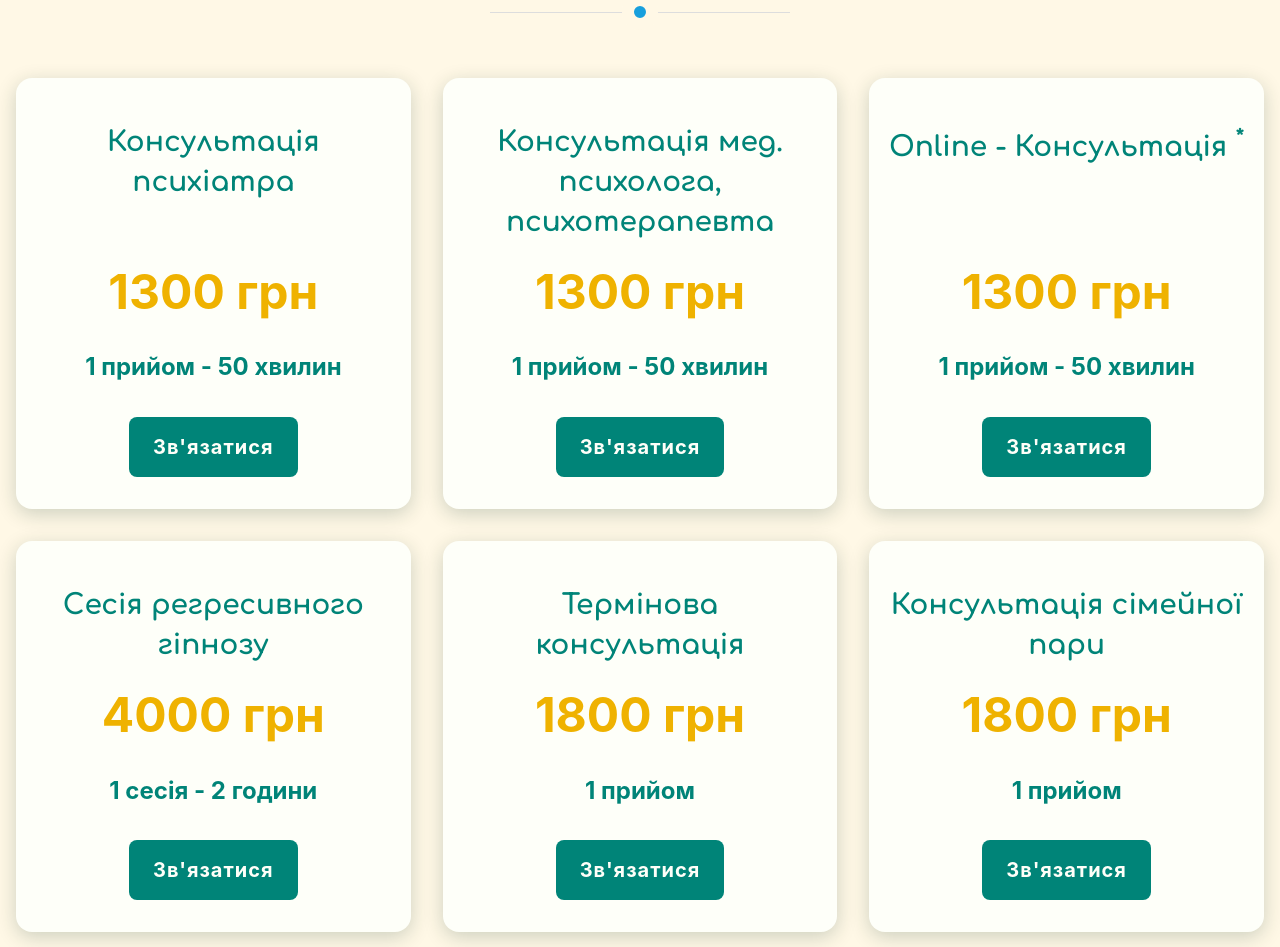
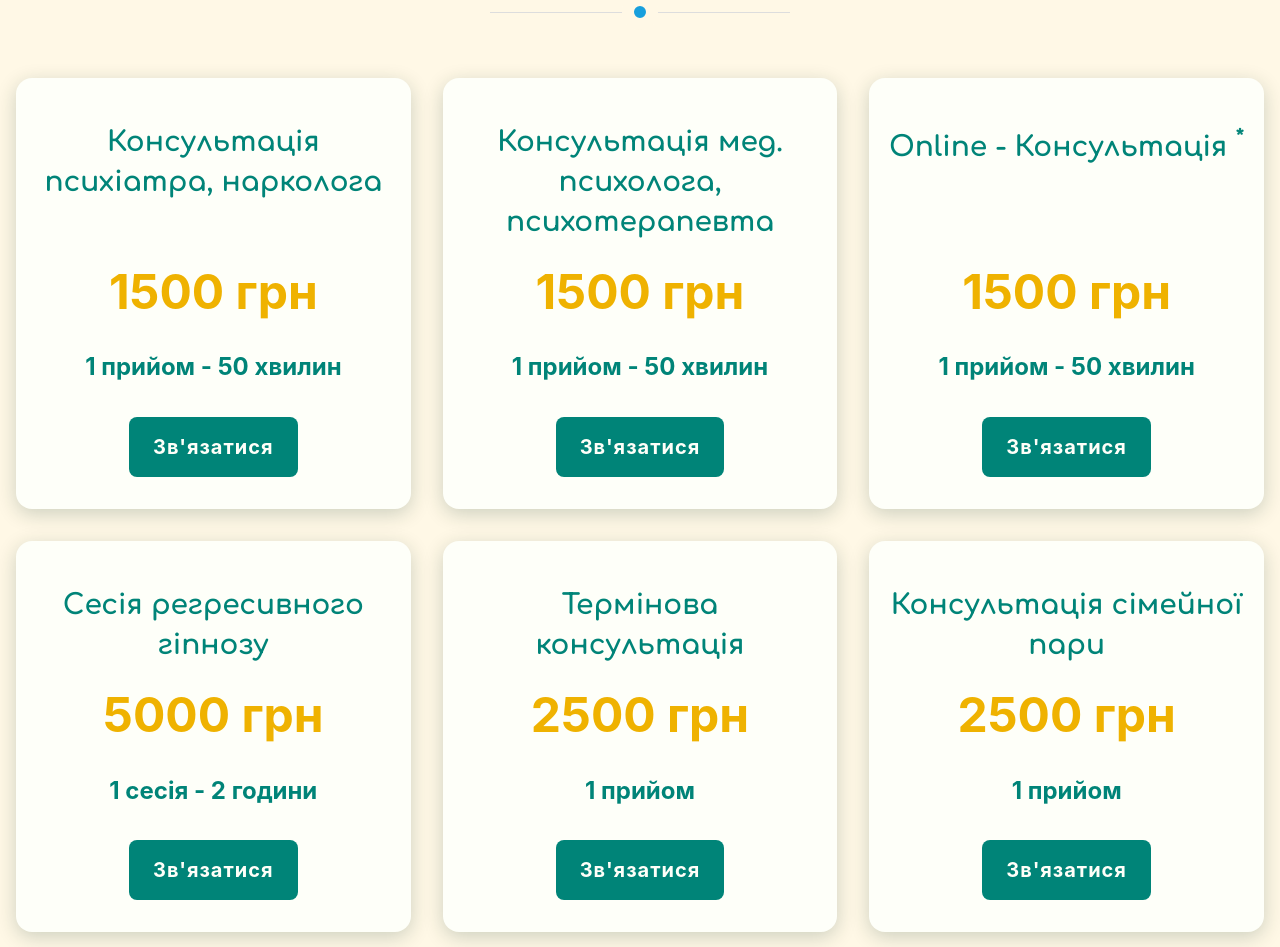
Before and after one commit to Shperung/psychology, a Next.js app: page / in a window 1280 px wide. Shown: the part 2000-2947 px from the top of the page. Built offline with nearby package versions, Linux system fonts and the light colour scheme; no server answers.

Commit message:
Merge update price

```diff
--- a/components/prices/prices.tsx
+++ b/components/prices/prices.tsx
@@ -19,10 +19,10 @@ export default function PricesBlock(props) {
         <article className={styles.article}>
           <div className={styles.article_inner}>
             <h3 className={styles.h3}>
-              <T>Консультація психіатра</T>
+              <T>Консультація психіатра, нарколога</T>
             </h3>
             <div className={styles.flexWrap}>
-              <b className={styles.summ}>1300 грн</b>
+              <b className={styles.summ}>1500 грн</b>
             </div>
             {/* <div className={styles.flexWrap}>
               <div className={styles.flex}>
@@ -35,7 +35,7 @@ export default function PricesBlock(props) {
                 <h4 className={styles.h4}>
                   <T>Київ</T> -
                 </h4>
-                <b className={styles.summ}>1300 грн</b>
+                <b className={styles.summ}>1500 грн</b>
               </div>
             </div> */}
             <h4 className={styles.h4}>
@@ -55,7 +55,7 @@ export default function PricesBlock(props) {
               <T>Консультація мед. психолога, психотерапевта</T>
             </h3>
             <div className={styles.flexWrap}>
-              <b className={styles.summ}>1300 грн</b>
+              <b className={styles.summ}>1500 грн</b>
             </div>
             {/* <div className={styles.flexWrap}>
               <div className={styles.flex}>
@@ -68,7 +68,7 @@ export default function PricesBlock(props) {
                 <h4 className={styles.h4}>
                   <T>Київ</T> -
                 </h4>
-                <b className={styles.summ}>1300 грн</b>
+                <b className={styles.summ}>1500 грн</b>
               </div>
             </div> */}
             <h4 className={styles.h4}>
@@ -88,7 +88,7 @@ export default function PricesBlock(props) {
               Online - <T>Консультація</T> <sup>*</sup>
             </h3>
             <div className={styles.flexWrap}>
-              <b className={styles.summ}>1300 грн</b>
+              <b className={styles.summ}>1500 грн</b>
             </div>
             {/* <div className={styles.flexWrap}>
               <div className={styles.flex}>
@@ -101,7 +101,7 @@ export default function PricesBlock(props) {
                 <h4 className={styles.h4}>
                   <T>Київ</T> -
                 </h4>
-                <b className={styles.summ}>1300 грн</b>
+                <b className={styles.summ}>1500 грн</b>
               </div>
             </div> */}
             <h4 className={styles.h4}>
@@ -120,7 +120,7 @@ export default function PricesBlock(props) {
               <T>Cесія регресивного гіпнозу</T>
             </h3>
             <div className={styles.flexWrap}>
-              <b className={styles.summ}>4000 грн</b>
+              <b className={styles.summ}>5000 грн</b>
             </div>
             <h4 className={styles.h4}>
               1 <T>сесія</T> - 2 <T>години</T>
@@ -138,7 +138,7 @@ export default function PricesBlock(props) {
               <T>Термінова консультація</T>
             </h3>
             <div className={styles.flexWrap}>
-              <b className={styles.summ}>1800 грн</b>
+              <b className={styles.summ}>2500 грн</b>
             </div>
             <h4 className={styles.h4}>
               1 <T>прийом</T>
@@ -156,7 +156,7 @@ export default function PricesBlock(props) {
               <T>Консультація сімейної пари</T>
             </h3>
             <div className={styles.flexWrap}>
-              <b className={styles.summ}>1800 грн</b>
+              <b className={styles.summ}>2500 грн</b>
             </div>
             <h4 className={styles.h4}>
               1 <T>прийом</T>
--- a/trans/ru.json
+++ b/trans/ru.json
@@ -112,7 +112,7 @@
 	"Ціни": "Цены",
 	"Відгуки": "Отзывы",
 	"Головна": "Главная",
-	"Консультація психіатра": "Консультация психиатра",
+	"Консультація психіатра, нарколога": "Консультация психиатра, нарколога",
 	"Консультація мед. психолога, психотерапевта": "Консультация мед. психолога, психотерапевта",
 	"Cесія регресивного гіпнозу": "Сессия регрессивного гипноза",
 	"Детальніше": "Подробнее",
```
